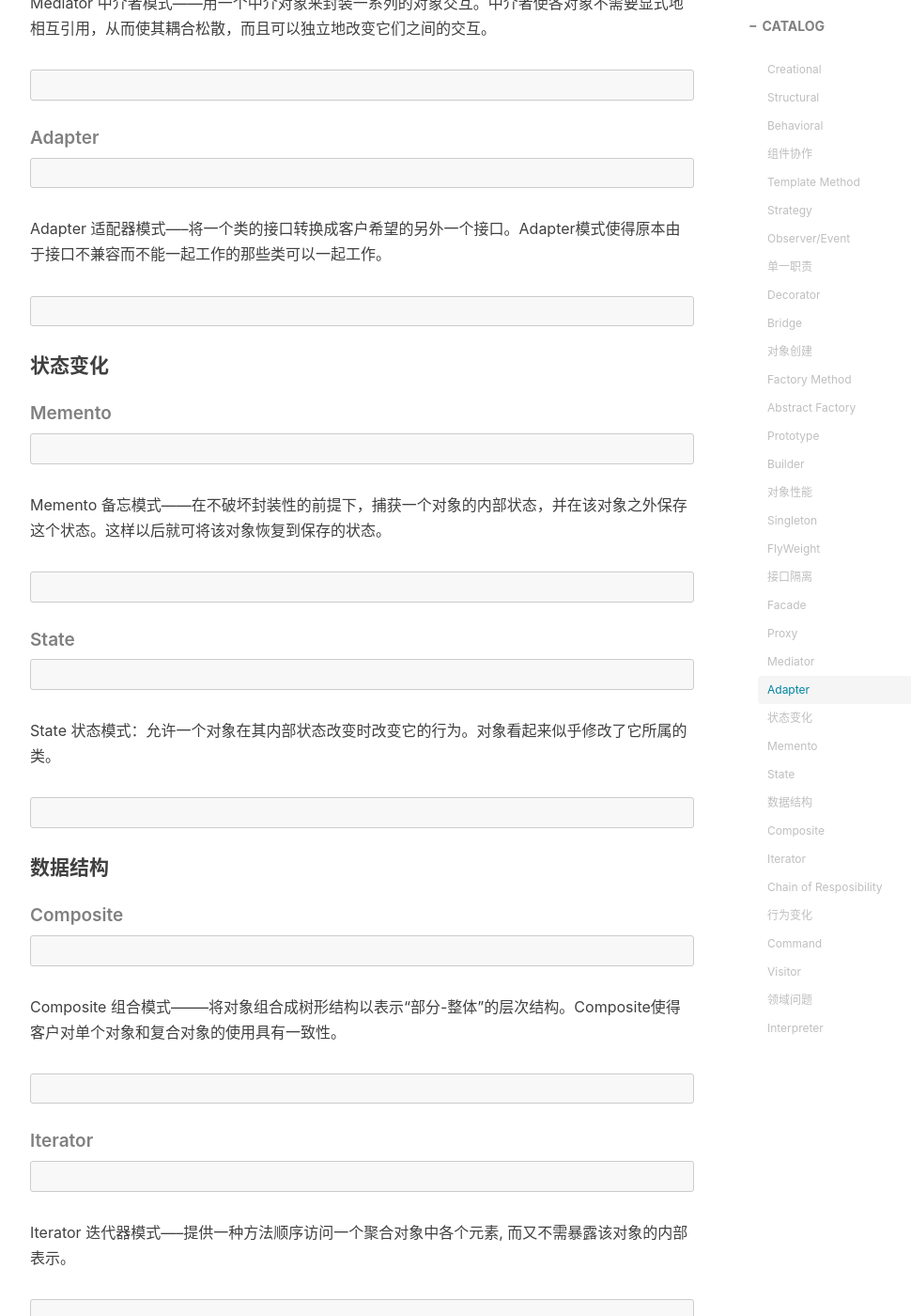
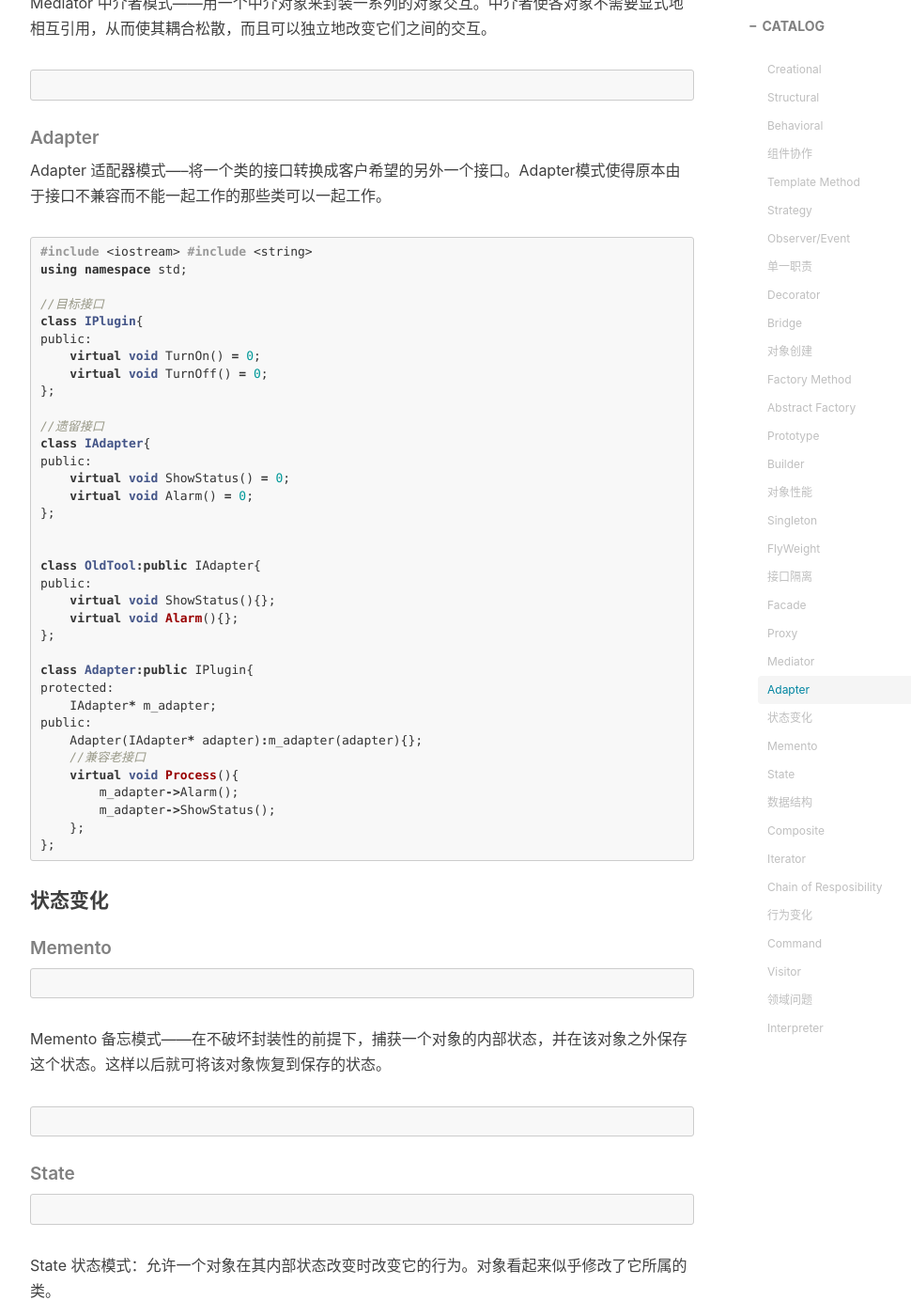
Before and after one commit to chenanbao/chenanbao.github.io, a Jekyll site: the page built from _posts/2019-01-12-设计模式.md, in a window 1280 px wide and 1400 px high, scrolled down 22427 px. Shown: the whole window at 94% size, without its empty margins (233-1203 px from the left). Built offline with Jekyll 4.4.1, drawn with Linux system fonts in a browser that asks for light colours; nearby versions of some CDN libraries; comment, search, counter and statistics services are not loaded.

Commit message:
Update 2019-01-12-设计模式.md

````diff
--- a/_posts/2019-01-12-设计模式.md
+++ b/_posts/2019-01-12-设计模式.md
@@ -1159,12 +1159,45 @@ Mediator 中介者模式——用一个中介对象来封装一系列的对象
 
 ```
 ##### Adapter
-```c
+Adapter 适配器模式—–将一个类的接口转换成客户希望的另外一个接口。Adapter模式使得原本由于接口不兼容而不能一起工作的那些类可以一起工作。
+```c++
+#include <iostream>
+#include <string>
 
-```
-Adapter 适配器模式—–将一个类的接口转换成客户希望的另外一个接口。Adapter模式使得原本由于接口不兼容而不能一起工作的那些类可以一起工作。
-```c
+using namespace std;
 
+//目标接口
+class IPlugin{
+public:
+    virtual void TurnOn() = 0;
+    virtual void TurnOff() = 0;
+};
+
+//遗留接口
+class IAdapter{
+public:
+    virtual void ShowStatus() = 0;
+    virtual void Alarm() = 0;
+};
+
+
+class OldTool:public IAdapter{
+public:
+    virtual void ShowStatus(){};
+    virtual void Alarm(){};
+};
+
+class Adapter:public IPlugin{
+protected:
+    IAdapter* m_adapter;
+public:
+    Adapter(IAdapter* adapter):m_adapter(adapter){};
+    //兼容老接口
+    virtual void Process(){
+        m_adapter->Alarm();
+        m_adapter->ShowStatus();
+    };
+};
 ```
 
 #### 状态变化
````
